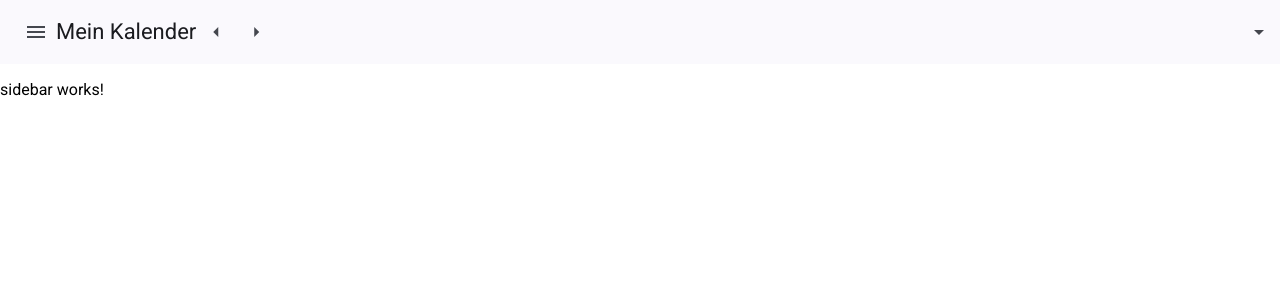
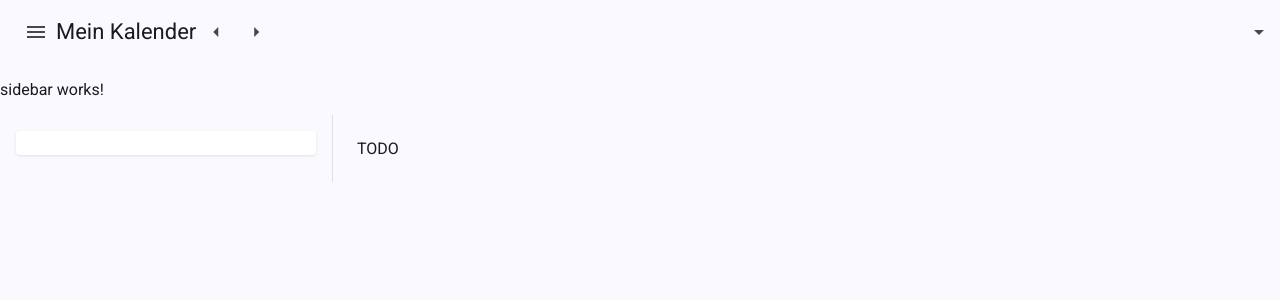
Before and after one commit to Richard5A/CalendarWebsite, an Angular app: page /contacts in a window 1280 px wide. Before the commit this address led to /. Shown: the top 300 px of the page. Built offline with nearby package versions, Linux system fonts and the light colour scheme.

Commit message:
Add ContactsComponent with layout, styles, and routing
Created a new ContactsComponent with its template, styles, and test configuration. Integrated the component into the app's routing and adjusted the main layout structure to support it.

```diff
--- a/src/app/app.component.html
+++ b/src/app/app.component.html
@@ -1,3 +1,5 @@
+<div class="mainComponent">
 <app-navbar (toggleSidebar)="toggleSidebar()" />
-<app-sidebar [toggleSidebar]="toggleSidebarEvent" />
-<router-outlet />
+  <app-sidebar [toggleSidebar]="toggleSidebarEvent" />
+  <router-outlet />
+</div>
--- a/src/app/app.component.less
+++ b/src/app/app.component.less
@@ -0,0 +1,8 @@
+.mainComponent {
+  background: var(--mat-sys-surface);
+  color: var(--mat-sys-on-surface);
+  display: flex;
+  flex-direction: column;
+  height: 100vh;
+  width: 100vw;
+}
--- a/src/app/app.routes.ts
+++ b/src/app/app.routes.ts
@@ -1,5 +1,6 @@
 import { Routes } from '@angular/router';
 import {LoginComponent} from './login/login.component';
+import {ContactsComponent} from './contacts/contacts.component';
 
 export const routes: Routes = [
   {
@@ -7,5 +8,11 @@ export const routes: Routes = [
     loadComponent: () => {
       return LoginComponent;
     },
+  },
+  {
+    path: "contacts",
+    loadComponent: () => {
+      return ContactsComponent;
+    }
   }
 ];
--- /dev/null
+++ b/src/app/contacts/contacts.component.html
@@ -0,0 +1,13 @@
+<div class="contacts-container">
+  <div class="contacts-sidebar">
+    <!-- Contacts list will go here -->
+    <div class="contacts-list">
+      <div class="contact-item">
+        <!-- Individual contact items will be rendered here -->
+      </div>
+    </div>
+  </div>
+  <div class="contacts-content">
+    TODO
+  </div>
+</div>
--- /dev/null
+++ b/src/app/contacts/contacts.component.less
@@ -0,0 +1,37 @@
+.contacts-container {
+  display: flex;
+  width: 100%;
+  height: 100%;
+}
+
+.contacts-sidebar {
+  width: 300px;
+  background-color: var(--mat-sys-surface);
+  border-right: 1px solid #e0e0e0;
+  padding: 16px;
+  overflow-y: auto;
+}
+
+.contacts-content {
+  flex: 1;
+  padding: 24px;
+  overflow-y: auto;
+}
+
+.contacts-list {
+  display: flex;
+  flex-direction: column;
+  gap: 8px;
+}
+
+.contact-item {
+  padding: 12px;
+  border-radius: 4px;
+  background-color: white;
+  box-shadow: 0 1px 3px rgba(0, 0, 0, 0.1);
+  cursor: pointer;
+
+  &:hover {
+    background-color: #eeeeee;
+  }
+}
```
Also changed, not shown: src/app/contacts/contacts.component.ts (added, +11 -0 lines), 1 other file (tests, documents, lock files or other folders).
